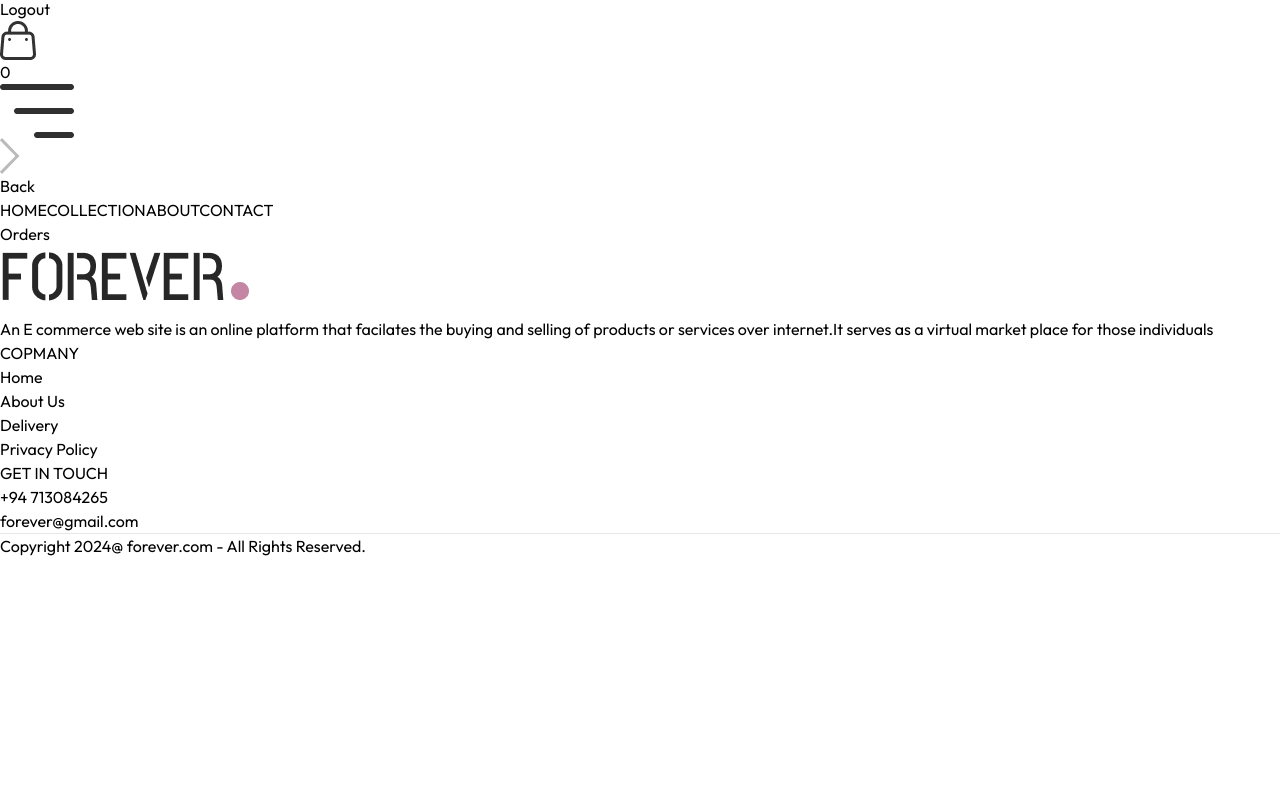
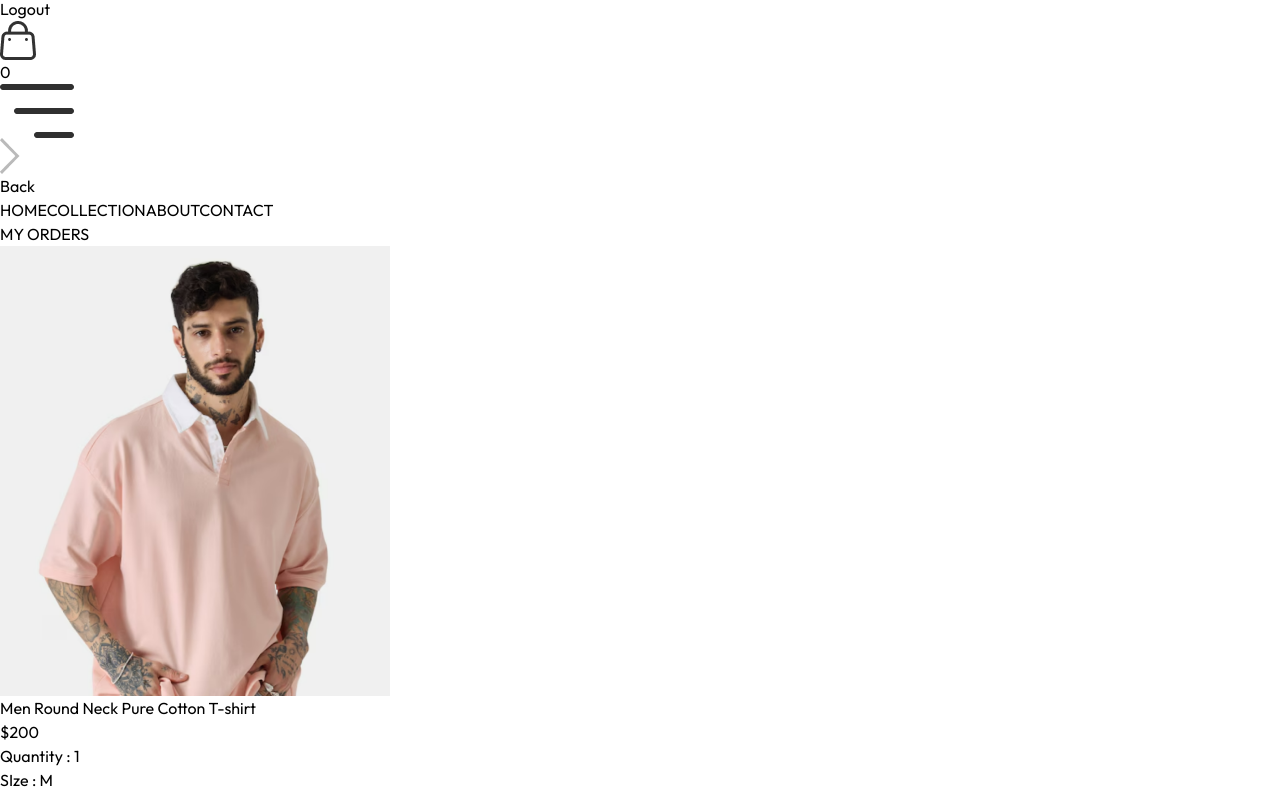
Before and after one commit to danith11/forever-ECommerce, a React (Vite) app: page /orders in a window 1280 px wide. Shown: the part 300-1096 px from the top of the page. Before the commit the page ends 858 px from the top, so only its background shows below. Built offline with nearby package versions, Linux system fonts and the light colour scheme.

Commit message:
Order page UI

```diff
--- a/src/pages/Orders.jsx
+++ b/src/pages/Orders.jsx
@@ -1,9 +1,50 @@
-import React from 'react'
+import React from "react";
+import { useContext } from "react";
+import { ShopContext } from "../context/ShopContext";
+import Title from "../components/Title";
 
 const Orders = () => {
+  const { products, currency } = useContext(ShopContext);
   return (
-    <div>Orders</div>
-  )
-}
+    <div className="border-t pt-16 ">
+      <div className="text-2xl ">
+        <Title text1={"MY"} text2={"ORDERS"} />
+      </div>
+      <div>
+        {products.slice(1, 4).map((item, index) => (
+          <div
+            key={index}
+            className="py-4 border-t border-b text-gray-700 flex flex-col md:flex-row md:items-center md:justify-between gap-4"
+          >
+            <div className="flex items-start gap-6 text-sm">
+              <img src={item.image[0]} className="w-16 sm:w-20" alt="" />
+              <div>
+                <p className="sm:text-base font-medium">{item.name}</p>
+                <div className="flex items-center gap-3 mt-2 text-base text-gray-700 ">
+                  <p className="text-lg">
+                    {currency}
+                    {item.price}
+                  </p>
+                  <p>Quantity : 1</p>
+                  <p>SIze : M</p>
+                </div>
+                <p className="mt-2">
+                  Date : <span className="text-gray-400 ">05, Jan, 2025</span>
+                </p>
+              </div>
+            </div>
+            <div className="md:w-1/2 flex justify-between">
+              <div className="flex items-center gap-2">
+                <p className="min-w-2 h-2 rounded-full bg-green-500"></p>
+                <p className="text-sm md:text-base">Ready to ship</p>
+              </div>
+              <button className="border px-4 py-2 text-sm font-medium rounded-sm ">Track Order</button>
+            </div>
+          </div>
+        ))}
+      </div>
+    </div>
+  );
+};
 
-export default Orders
+export default Orders;
```
